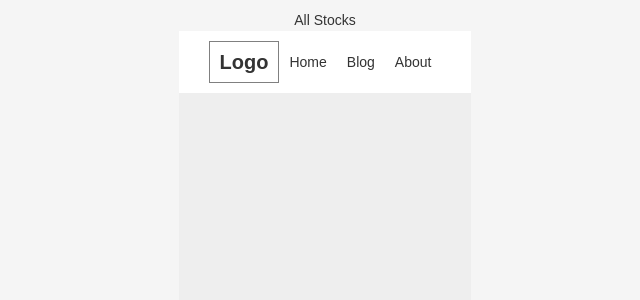
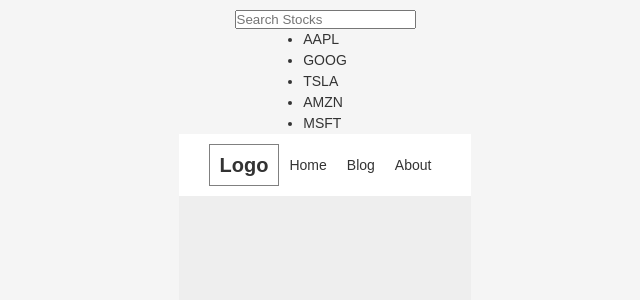
Before and after one commit to brennanwilkes/468-scalable-system, a React (Vite) app in the folder frontend/: page / in a window 1280 px wide. Shown: the top 300 px of the page, without its empty margins (315-955 px from the left). Built offline with nearby package versions, Linux system fonts and the light colour scheme.

Commit message:
worked on home.jsx

```diff
--- a/frontend/src/Home.jsx
+++ b/frontend/src/Home.jsx
@@ -1,12 +1,16 @@
 import React, { useEffect, useState } from "react";
 import styled, { createGlobalStyle } from "styled-components";
-import {FaHistory, FaUserAlt, FaChartLine} from "react-icons/fa";
+import { FaHistory, FaUserAlt, FaChartLine } from "react-icons/fa";
 import "./Home.css";
 import { NavLink } from "react-router-dom";
 import Navbar from "./Components/Navbar";
 
 function App() {
   const [windowDimension, setWindowDimension] = useState(null);
+  const [searchQuery, setSearchQuery] = useState("");
+  const [filteredStocks, setFilteredStocks] = useState([]);
+
+  const allStocks = ["AAPL", "GOOG", "TSLA", "AMZN", "MSFT"];
 
   useEffect(() => {
     setWindowDimension(window.innerWidth);
@@ -21,14 +25,31 @@
     return () => window.removeEventListener("resize", handleResize);
   }, []);
 
+  useEffect(() => {
+    setFilteredStocks(
+      allStocks.filter((stock) =>
+        stock.toLowerCase().includes(searchQuery.toLowerCase())
+      )
+    );
+  }, [searchQuery]);
+
   const isMobile = windowDimension <= 640;
 
-return (
-  <div className = "home">
-  All Stocks
-  <Navbar/>
-
-  </div>
+  return (
+    <div className="home">
+      <input
+        type="text"
+        value={searchQuery}
+        onChange={(e) => setSearchQuery(e.target.value)}
+        placeholder="Search Stocks"
+      />
+      <ul>
+        {filteredStocks.map((stock) => (
+          <li key={stock}>{stock}</li>
+        ))}
+      </ul>
+      <Navbar />
+    </div>
   );
 }
 
--- a/package.json
+++ b/package.json
@@ -2,5 +2,8 @@
   "name": "468-scalable-system",
   "lockfileVersion": 3,
   "requires": true,
-  "packages": {}
+  "packages": {},
+  "dependencies": {
+    "react-router-dom": "^6.10.0"
+  }
 }
```
